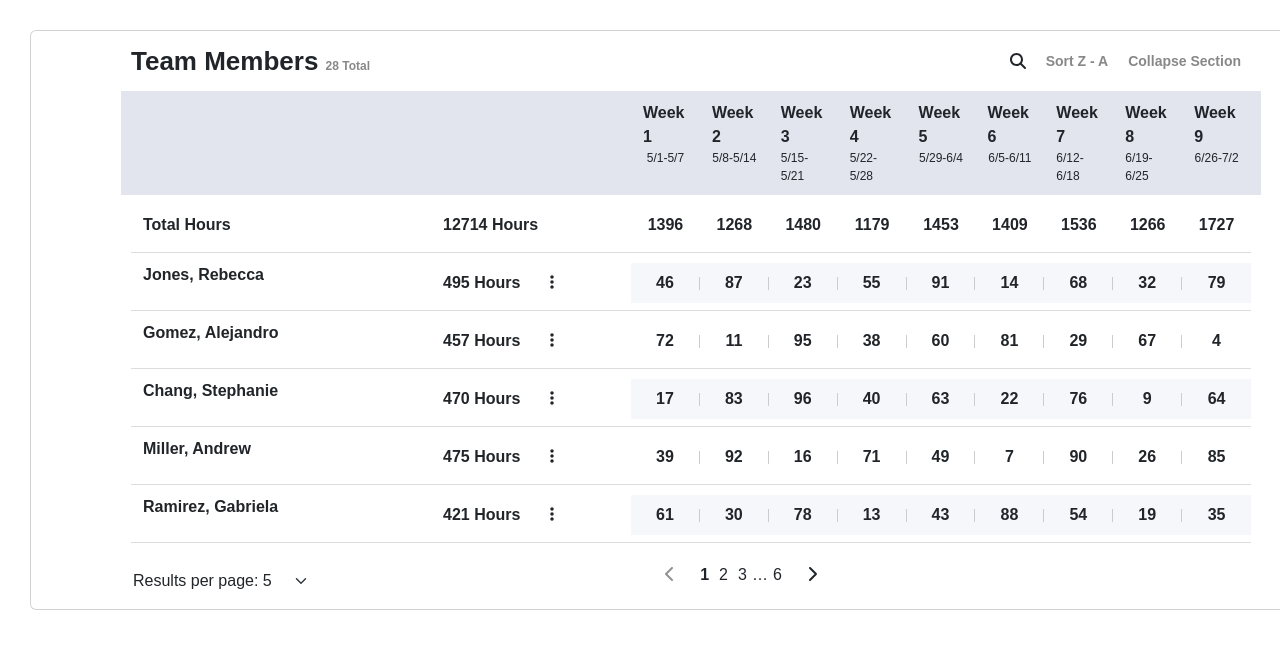
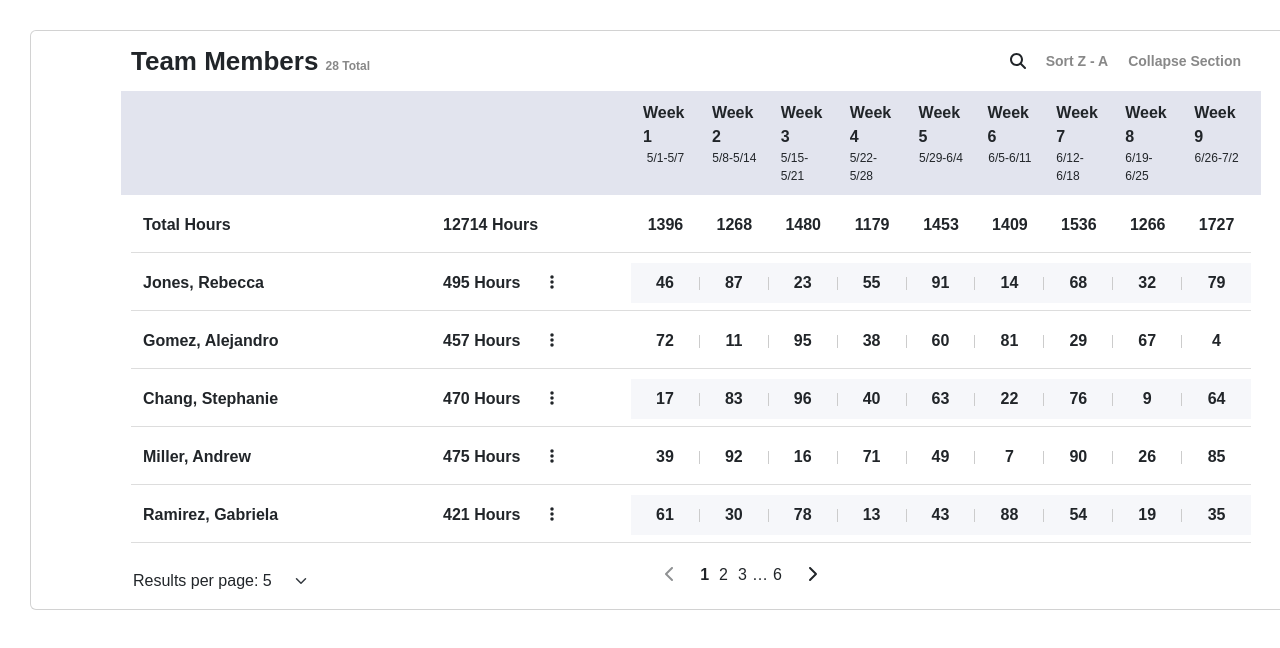
Before and after one commit to bstar/grid, a React (Vite) app: page / in a window 1280 px wide. Shown: the top 648 px of the page. Built offline with nearby package versions, Linux system fonts and the light colour scheme.

Commit message:
name alignment fix

```diff
--- a/src/components/CLAGrid/index.jsx
+++ b/src/components/CLAGrid/index.jsx
@@ -165,7 +165,7 @@ const CLAGrid = () => {
             }
             {currentItems.map((item, index) => (
               <Row key={`row_${index}`} className="gridRow">
-                <Col style={{ minWidth: '300px' }}>{item.name}</Col>
+                <Col style={{ minWidth: '300px', marginTop: '8px' }}>{item.name}</Col>
                 <Col xs={6} className="colHours">
                   <div style={{ marginRight: '30px', paddingBottom: '15px' }}>{sumValues(item.val)} Hours</div>
                   <div>
```
